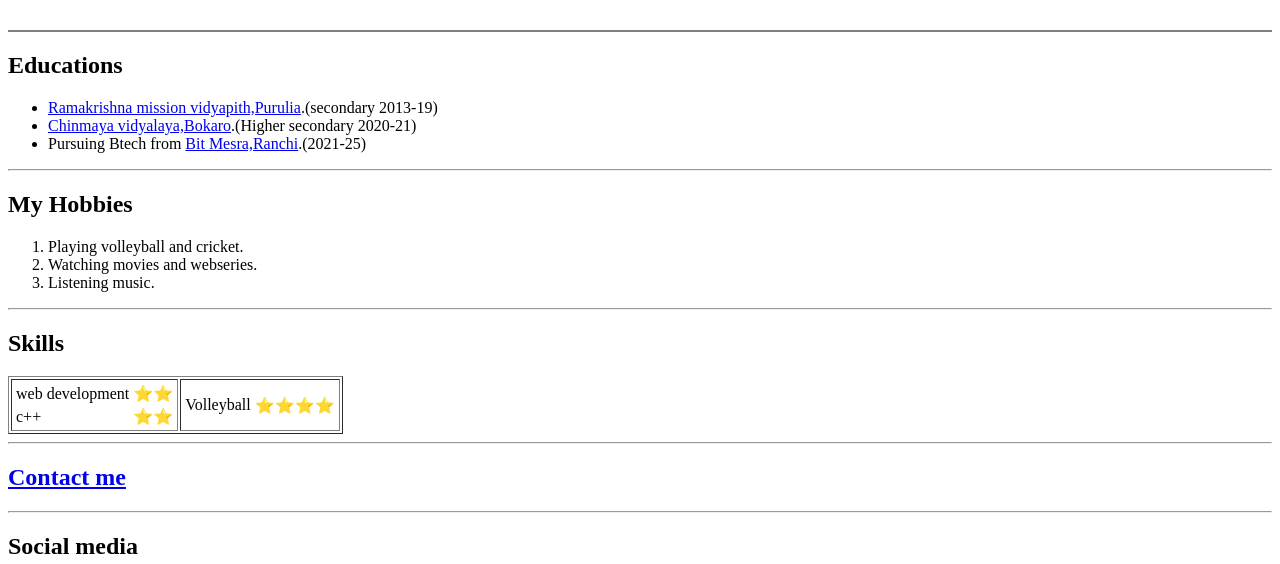
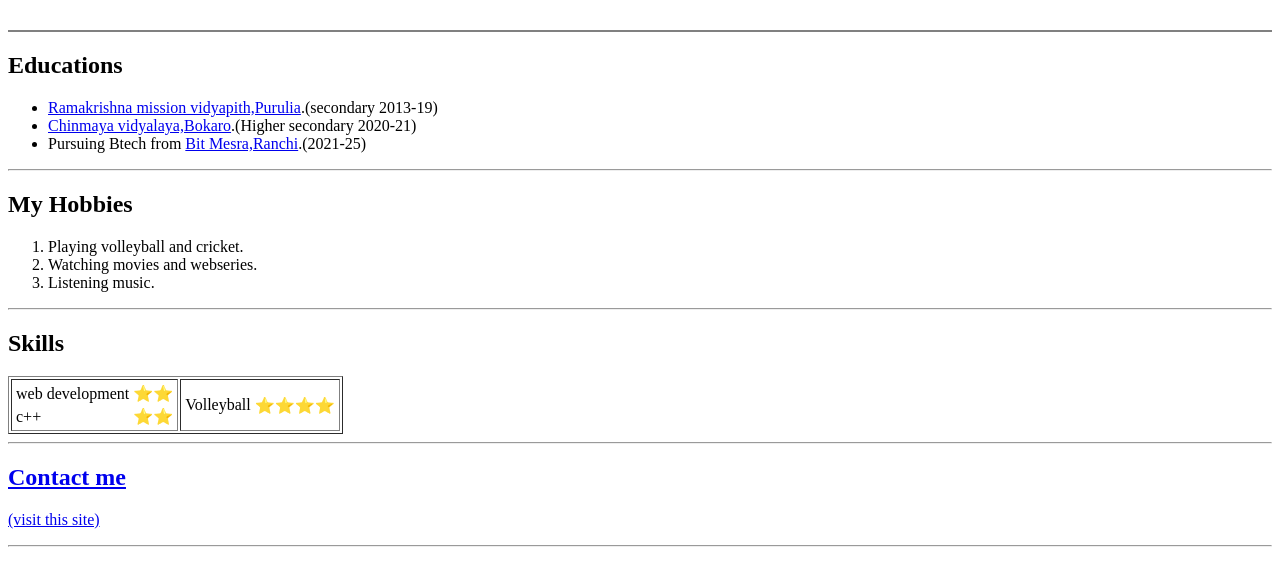
Before and after one commit to vatsanuj05/cv, a plain HTML site: page index.html in a window 1280 px wide. Shown: the part 194-758 px from the top of the page. Drawn offline with Linux system fonts and the light colour scheme.

Commit message:
Update index.html
Signed-off-by: vatsanuj05 <121051938+vatsanuj05@users.noreply.github.com>

```diff
--- a/index.html
+++ b/index.html
@@ -60,7 +60,7 @@
     <hr>
 
 
-        <a href="contactme.html"><h2>Contact me </h2></a>
+        <a href="contactme.html"><h2>Contact me </h2><p>(visit this site)</p></a>
         <hr>
 
     <h2>Social media</h2>
```
